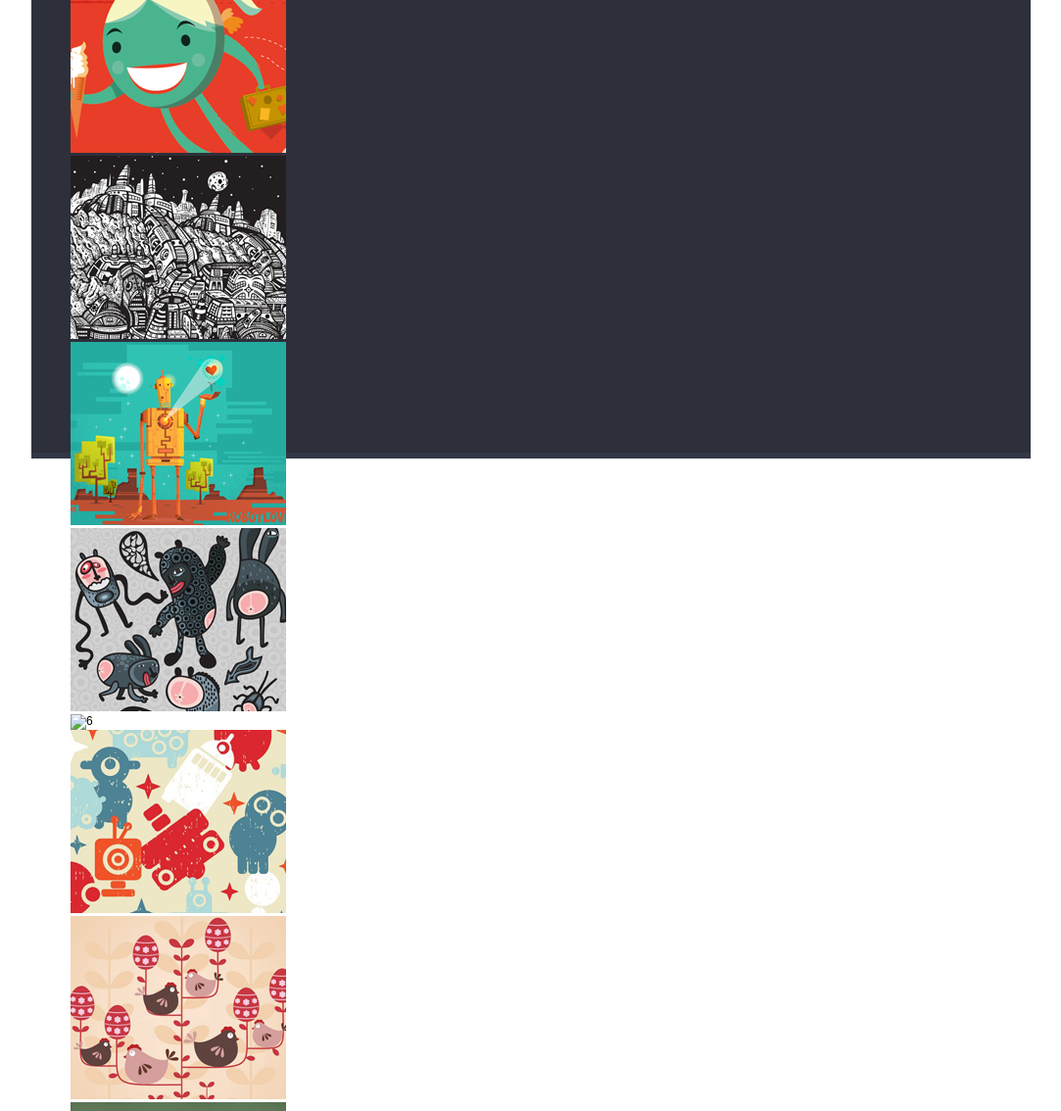
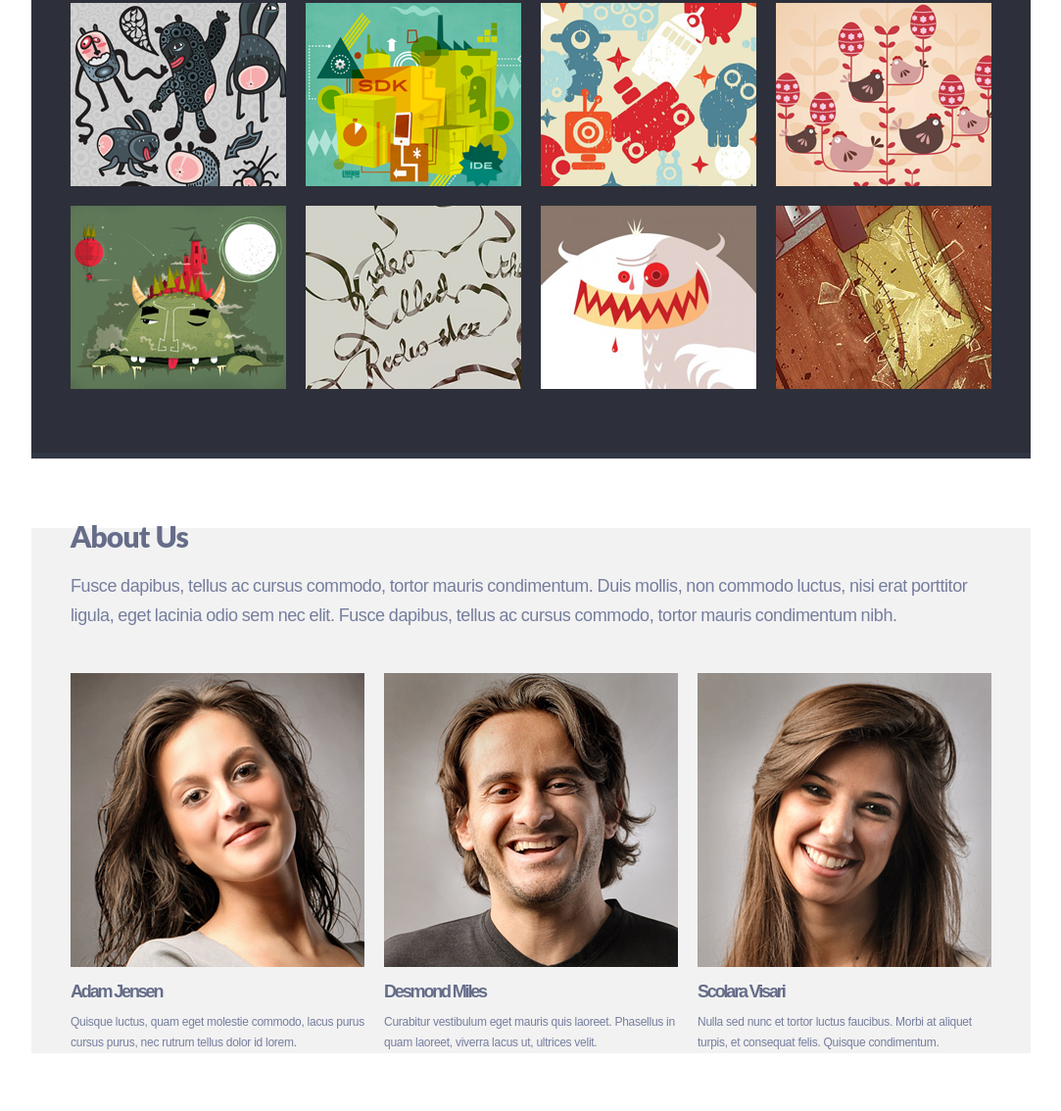
Before and after one commit to Stelmachonak/singolo, a plain HTML site: page singolo2.html in a window 1280 px wide. Shown: the part 402-1536 px from the top of the page at 98% size, without its empty margins (98-1181 px from the left). After the commit the page ends 1483 px from the top, so only its background shows below. Drawn offline with Linux system fonts and the light colour scheme; a web font is replaced by a local one.

Commit message:
feat: add block About US and styles for it

```diff
--- a/singolo2.css
+++ b/singolo2.css
@@ -56,12 +56,12 @@ ul {
 
 .portfolio__header {
   font-family: "Lato Black", sans-serif;
-  font-size: 15px;
+  font-size: 20px;
   line-height: 17px;
   font-weight: 900;
   color: #666d89;
-  letter-spacing: 0.45px;
-  margin-top: 70px;
+  letter-spacing: 0.1px;
+  margin-top: 72px;
 }
 
 .portfolio__text {
@@ -71,32 +71,118 @@ ul {
   font-weight: 300;
   color: #767e9e;
   margin-top: 27px;
-  word-spacing: -2px;
+  word-spacing: -2.5px;
 }
 /* Navigation
 ============================*/
 
+
 .nav__list {
-  display: flex;
+  display:flex;
   list-style: none;
-  padding-top: 10px;
+  margin-top: 10px;
 
 }
 
 .nav__link {
+ margin-right: 10px;
+}
+
+a {
+  display: inline-block;
+  text-decoration: none;
   font-family: "Lato Regular" sans-serif;
   font-size: 12px;
-  line-height: 21px;
   font-weight: 400;
   color: #767e9e;
-  padding-right: 10px;
+  border: 1px solid #767e9e;
+  border-radius: 5px;
+  padding: 3px 6px 3px 6px ;
+  text-align: center;
+  cursor: pointer;
 }
 
-.button {
-  background-color: #2d303a;
-  text-align: center;
-  border-color: red;
-  border: 2px solid #F64C2B;
+a:hover {
+  color: #c5c5c5;
+  border: 1px solid #c5c5c5;
   border-radius: 5px;
+}
+
+.picture__slider {
+  display: flex;
+  justify-content: space-between;
+  flex-wrap: wrap;
+}
+
+.img__item {
+ margin-top: 20px;
+ margin-bottom: -3px;
+}
+
+/* About Us
+============================*/
+
+
+
+.about__us {
+  background-color: #f2f2f2;
+  border-bottom: 6px solid #ffffff;
+}
+
+.about__us__header {
+  font-family: "Lato Black", sans-serif;
+  font-size: 20px;
+  line-height: 17px;
+  font-weight: 900;
+  color: #666d89;
+  margin-top: 71px;
+  letter-spacing: -0.85px;
+}
+
+.about__us__text {
+  font-family: "Lato Light" sans-serif;
+  font-size: 18px;
+  line-height: 30px;
+  font-weight: 300;
+  color: #767e9e;
+  margin-top: 27px;
+  word-spacing: -0.5px;
+  letter-spacing: -0.4px;
+}
+
+/* Team
+============================*/
+
+.team__inner {
+  display: flex;
+  flex-wrap: wrap;
+  justify-content: space-between;
+  margin-top: 44px;
 
 }
+
+.team__item {
+  width: 33.33333333%;
+  max-width: 300px;
+}
+
+.team__name {
+  font-family: 'Lato Black' sans-serif;
+  font-size: 18px;
+  line-height: 17px;
+  font-weight: 900;
+  color: #666d89;
+  margin-top: 13.5px;
+  letter-spacing: -0.12em;
+}
+
+.team__text {
+font-family: 'Lato Regular' sans-serif;
+font-size: 12px;
+line-height: 21px;
+font-weight: 400;
+color: #767e9e;
+margin-top: 12px;
+letter-spacing: -0.27px ;
+
+}
--- a/singolo2.html
+++ b/singolo2.html
@@ -1,10 +1,10 @@
 <!DOCTYPE html>
 <html lang="en">
   <head>
-  <meta charset="UTF-8">
-  <link rel="stylesheet" href="assets/fonts.css"/>
+    <meta charset="UTF-8" />
+    <link rel="stylesheet" href="assets/fonts.css" />
     <link rel="stylesheet" href="singolo2.css" />
-  <meta name="viewport" content="width=device-width, initial-scale=1.0">
+    <meta name="viewport" content="width=device-width, initial-scale=1.0" />
     <title>Singolo</title>
   </head>
   <body>
@@ -12,56 +12,101 @@
       <div class="container">
         <div class="portfolio__inner">
           <div class="portfolio__header">
-          <h1>Portfolio</h1>
+            <h2>Portfolio</h2>
           </div>
           <div class="portfolio__text">
-          <p>Duis mollis, est non commodo luctus, nisi erat porttitor ligula, eget lacinia odio sem nec elit.</p>
+            <p>
+              Duis mollis, est non commodo luctus, nisi erat porttitor ligula,
+              eget lacinia odio sem nec elit.
+            </p>
           </div>
         </div>
-      <nav class = "nav">
+        <nav class="nav">
           <ul class="nav__list">
-          <button class="button"><li class="nav__link" nav_item_active>All</li></button>
-          <li class="nav__link">Web Design</li>
-          <li class="nav__link">Graphic Design</li>
-          <li class="nav__link">Artwork</li>
+            <li class="nav__link" nav_item_active><a href="#">All</a></li>
+            <li class="nav__link"><a href="#">Web Design</a></li>
+            <li class="nav__link"><a href="#">Graphic Design</a></li>
+            <li class="nav__link"><a href="#">Artwork</a></li>
           </ul>
         </nav>
-      <div class="picture__slider"></div>
-      <div class="img__1">
-        <img src="assets/img/portfolio/1.png" alt="1">
+        <div class="picture__slider">
+          <div class="img__item">
+            <img src="assets/img/portfolio/1.png" alt="1" />
           </div>
-      <div class="img__2">
-        <img src="assets/img/portfolio/2.png" alt="2">
+          <div class="img__item">
+            <img src="assets/img/portfolio/2.png" alt="2" />
           </div>
-      <div class="img__3">
-        <img src="assets/img/portfolio/3.png" alt="3">
+          <div class="img__item">
+            <img src="assets/img/portfolio/3.png" alt="3" />
           </div>
-      <div class="img__4">
-        <img src="assets/img/portfolio/4.png" alt="4">
+          <div class="img__item">
+            <img src="assets/img/portfolio/4.png" alt="4" />
           </div>
-      <div class="img__5">
-        <img src="assets/img/portfolio/5.png" alt="5">
+          <div class="img__item">
+            <img src="assets/img/portfolio/5.png" alt="5" />
           </div>
-      <div class="img__6">
-        <img src="assets/img/portfolio/6.png" alt="6">
+          <div class="img__item">
+            <img src="assets/img/portfolio/6.png" alt="6" />
           </div>
-      <div class="img__7">
-        <img src="assets/img/portfolio/7.png" alt="7">
+          <div class="img__item">
+            <img src="assets/img/portfolio/7.png" alt="7" />
           </div>
-      <div class="img__8">
-        <img src="assets/img/portfolio/8.png" alt="8">
+          <div class="img__item">
+            <img src="assets/img/portfolio/8.png" alt="8" />
           </div>
-      <div class="img__9">
-        <img src="assets/img/portfolio/9.png" alt="9">
+          <div class="img__item">
+            <img src="assets/img/portfolio/9.png" alt="9" />
           </div>
-      <div class="img__10">
-        <img src="assets/img/portfolio/10.png" alt="10">
+          <div class="img__item">
+            <img src="assets/img/portfolio/10.png" alt="10" />
           </div>
-      <div class="img__11">
-        <img src="assets/img/portfolio/11.png" alt="11">
+          <div class="img__item">
+            <img src="assets/img/portfolio/11.png" alt="11" />
           </div>
-      <div class="img__12">
-        <img src="assets/img/portfolio/12.png" alt="12">
+          <div class="img__item">
+            <img src="assets/img/portfolio/12.png" alt="12" />
+          </div>
+        </div>
+      </div>
+    </div>
+    <div class="about__us">
+      <div class="container">
+        <div class="about__us__header">
+          <h2>About Us</h2>
+        </div>
+        <div class="about__us__text">
+          <p>
+            Fusce dapibus, tellus ac cursus commodo, tortor mauris condimentum.
+            Duis mollis, non commodo luctus, nisi erat porttitor ligula, eget
+            lacinia odio sem nec elit. Fusce dapibus, tellus ac cursus commodo,
+            tortor mauris condimentum nibh.
+          </p>
+        </div>
+        <div class="team__inner">
+          <div class="team__item">
+            <img class= "team__photo"src="assets/img/about us/photo_1.png" alt="photo 1">
+            <div class="team__name">Adam Jensen</div>
+            <div class="team__text">
+              <p>Quisque luctus, quam eget molestie commodo, lacus purus cursus purus, nec rutrum tellus dolor id lorem.</p>
+            </div>
+            <div class="team__social"></div>
+            </div>
+            <div class="team__item">
+              <img class= "team__photo"src="assets/img/about us/photo_2.png" alt="photo 2">
+              <div class="team__name">Desmond Miles</div>
+              <div class="team__text">
+                <p>Curabitur vestibulum eget mauris quis laoreet. Phasellus in quam laoreet, viverra lacus ut, ultrices velit.</p>
+              </div>
+              <div class="team__social"></div>
+            </div>
+            <div class="team__item">
+              <img class= "team__photo"src="assets/img/about us/photo_3.png" alt="photo 3">
+              <div class="team__name">Scolara Visari</div>
+              <div class="team__text">
+                <p>Nulla sed nunc et tortor luctus faucibus. Morbi at aliquet turpis, et consequat felis. Quisque condimentum.</p>
+            </div>
+            <div class="team__social"></div>
+            </div>
           </div>
         </div>
       </div>
```
Also changed, not shown: assets/img/about us/photo_1.png (added), assets/img/about us/photo_2.png (added), assets/img/about us/photo_3.png (added), assets/img/portfolio/6.png (added). Lines whose indentation alone changed are shown as unchanged.
